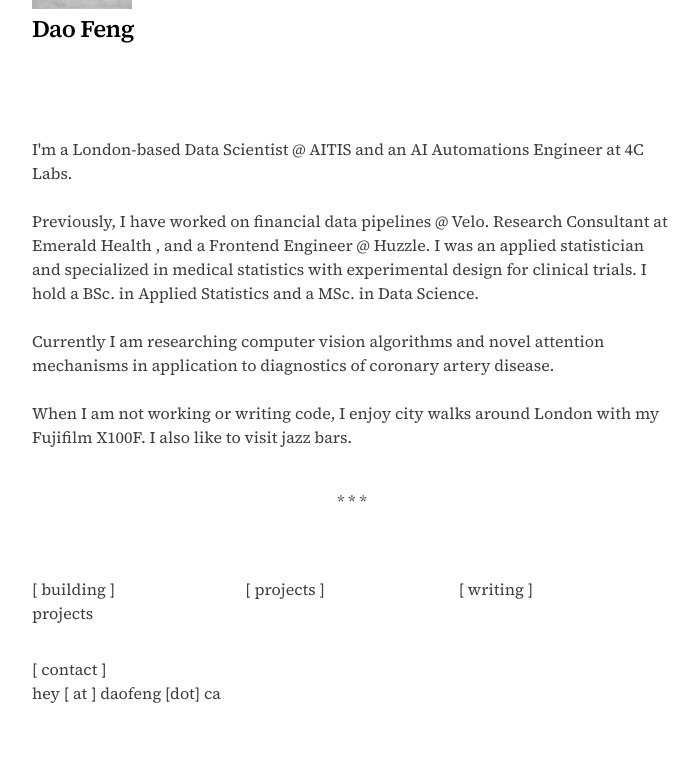
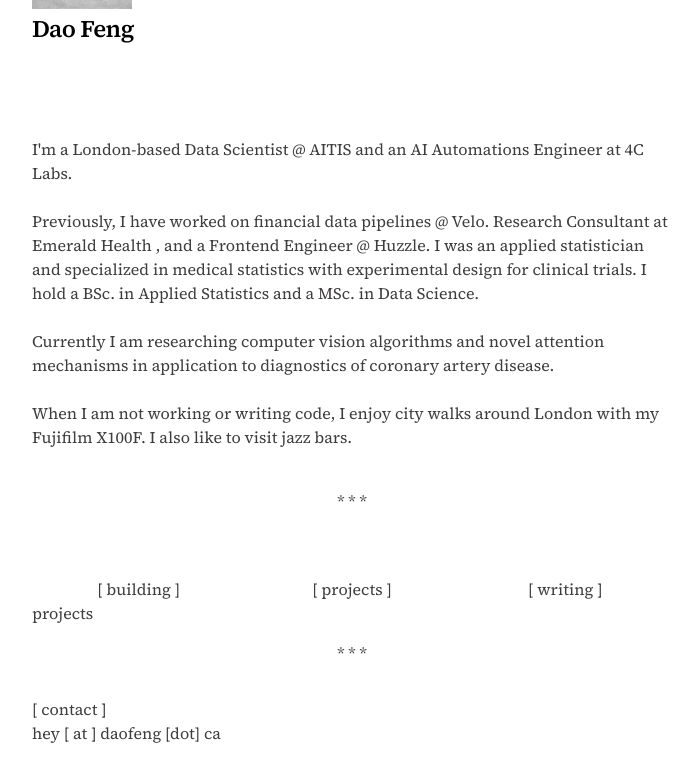
Before and after one commit to zian-feng/zian, a Next.js app: page / in a window 1280 px wide. Shown: the part 315-1096 px from the top of the page, without its empty margins (288-987 px from the left). Built offline with nearby package versions, Linux system fonts and the light colour scheme.

Commit message:
updated: page routing href

```diff
--- a/src/app/page.tsx
+++ b/src/app/page.tsx
@@ -1,4 +1,5 @@
 import Image from "next/image";
+import Link from "next/link";
 
 export default function Home() {
   return (
@@ -70,20 +71,26 @@ export default function Home() {
 
         <div className="grid grid-cols-1 md:grid-cols-3 w-full">
           <div className= "">
-            [ building ]
+            <center>[ building ]</center>
 
             <h1>projects</h1>
           </div>
 
           <div className= "">
-            [ projects ]
+            <center>[ projects ]</center>
           </div>
 
           <div className= "">
-            [ writing ]
+            <Link href="/writing" className="transition-colors hover:text-zinc-500">
+              <center>[ writing ]</center>
+            </Link>
           </div>
 
         </div>
+
+        <p className="mx-auto mt-4 text-center">
+            * * *
+          </p>
 
 
         <div className="flex flex-col mt-8">
```
